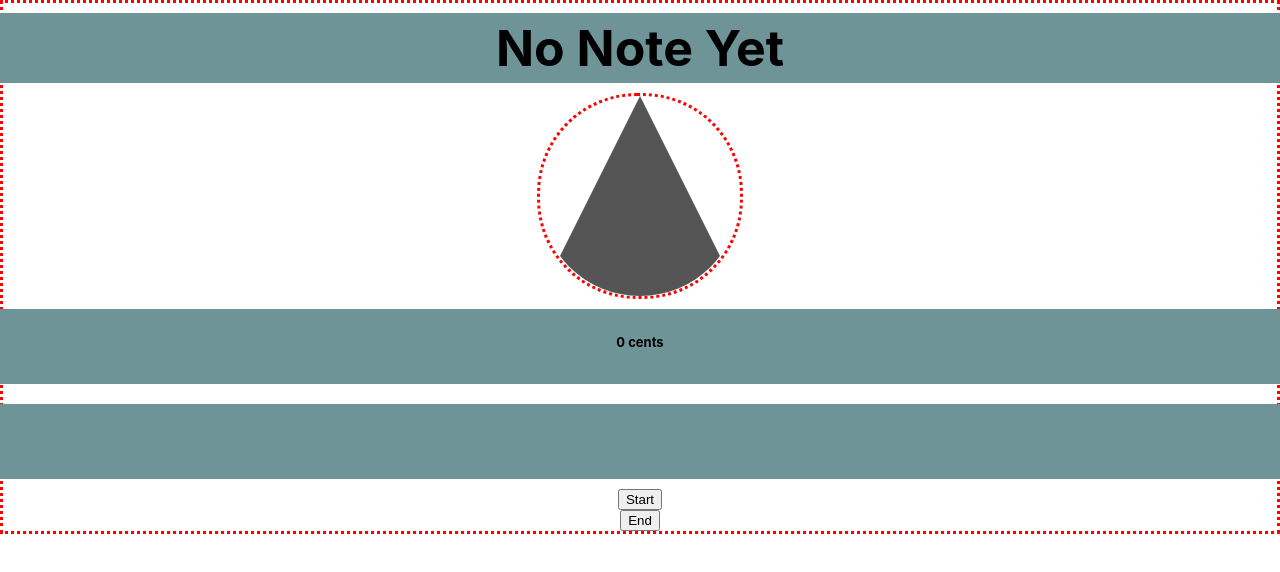
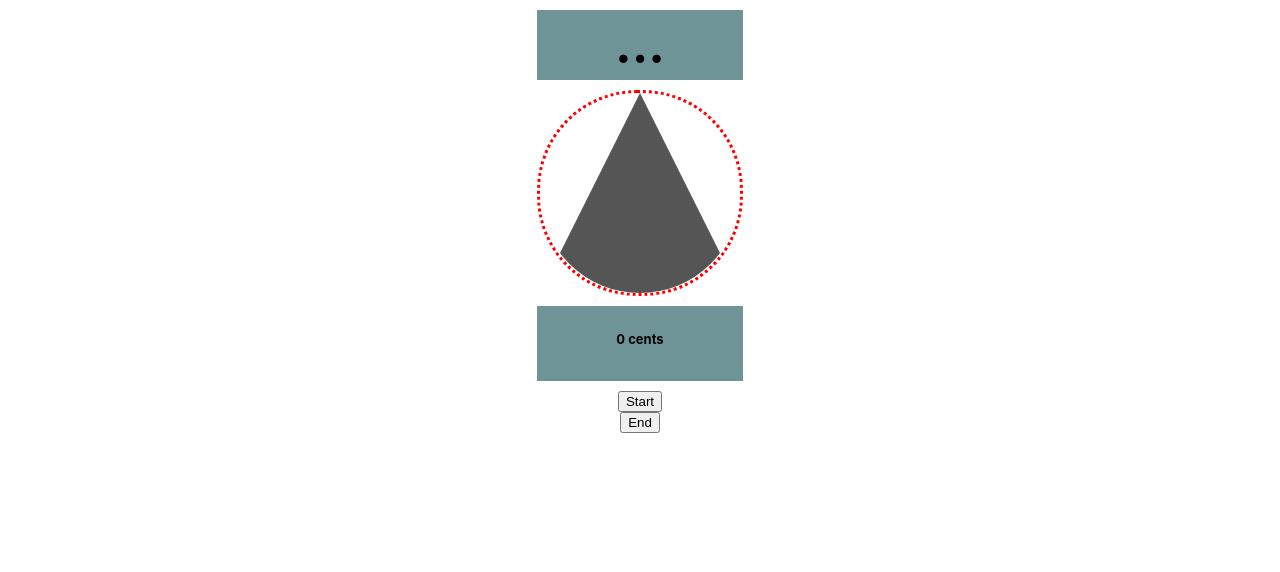
Before and after one commit to alexsacchetti/guitar-tuner, a React (Create React App) app: page / in a window 1280 px wide. Shown: the top 572 px of the page. Built offline with nearby package versions, Linux system fonts and the light colour scheme; the HTML template or start-up script is replaced by a standard one.

Commit message:
Updated styling - better window fit for smaller screens

```diff
--- a/src/App.css
+++ b/src/App.css
@@ -1,26 +1,30 @@
 .frame {
-  border: 3px dotted red;
-}
-
-.container {
-  width: 100%;
   display: flex;
   flex-direction: column;
   align-items: center;
   align-content: center;
 }
 
-.audio {
+.container {
+  display: flex;
+  flex-direction: column;
+  align-items: center;
+  align-content: center;
+  width: fit-content;
+  box-shadow: grey;
+}
+
+/* .audio {
   display: none;
   padding-top: 100px;
   background-color: rgb(152, 110, 110);
-}
+} */
 
 .tuner {
   display: flex;
   align-content: center;
   justify-content: center;
-  width: 100vw;
+  width: 100%;
   height: 50px;
   margin: 10px;
   padding-top: 25px;
@@ -32,7 +36,7 @@
   display: flex;
   align-content: center;
   justify-content: center;
-  width: 100vw;
+  width: 100%;
   height: 50px;
   margin: 10px;
   padding-top: 5px;
@@ -40,7 +44,6 @@
   font-size: 50px;
   font-weight: bolder;
   background-color: rgb(110, 148, 152);
-  border-color: red 5px;
 }
 
 .animate {
--- a/src/components/Tuner.tsx
+++ b/src/components/Tuner.tsx
@@ -4,7 +4,7 @@ import { lookup } from 'dns'
 import { motion } from 'framer-motion'
 
 const Tune: React.FC<{}> = (props) => {
-  const [displayNote, setDisplayNote] = useState<string>('No Note Yet')
+  const [displayNote, setDisplayNote] = useState<string>('...')
   const [displayCents, setDisplayCents] = useState<number>(0)
   const [displayTune, setDisplayTune] = useState<string>('Not Tuned Yet')
   const [loopId, setLoopId] = useState<any>('')
@@ -13,7 +13,7 @@ const Tune: React.FC<{}> = (props) => {
   const [deltaState, setDeltaState] = useState<any>()
   const [rotate, setRotate] = useState<any>('')
 
-  const audioShow = useRef(null)
+  // const audioShow = useRef(null)
 
   const initAudioStream = async () => {
     const { getFreqData, deltaFreq } = await initAudio()
@@ -66,7 +66,7 @@ const Tune: React.FC<{}> = (props) => {
   return (
     <div>
       <div className="frame">
-        <div className="audio" ref={audioShow}></div>
+        {/* <div className="audio" ref={audioShow}></div> */}
         <div className="container">
           <div className="tuneNote">{displayNote}</div>
           <div className="animate">
@@ -74,8 +74,10 @@ const Tune: React.FC<{}> = (props) => {
               <motion.div className="triangle-up" animate={{ rotate }} transition={{ type: 'spring' }} />
             </div>
           </div>
-          <div className="tuner">{displayCents} cents</div>
-          <div className="tuner">{isTune}</div>
+          <div className="tuner">
+            {displayCents} cents <br></br>
+            {isTune}
+          </div>
           <button type="button" onClick={initAudioStream}>
             Start
           </button>
```
